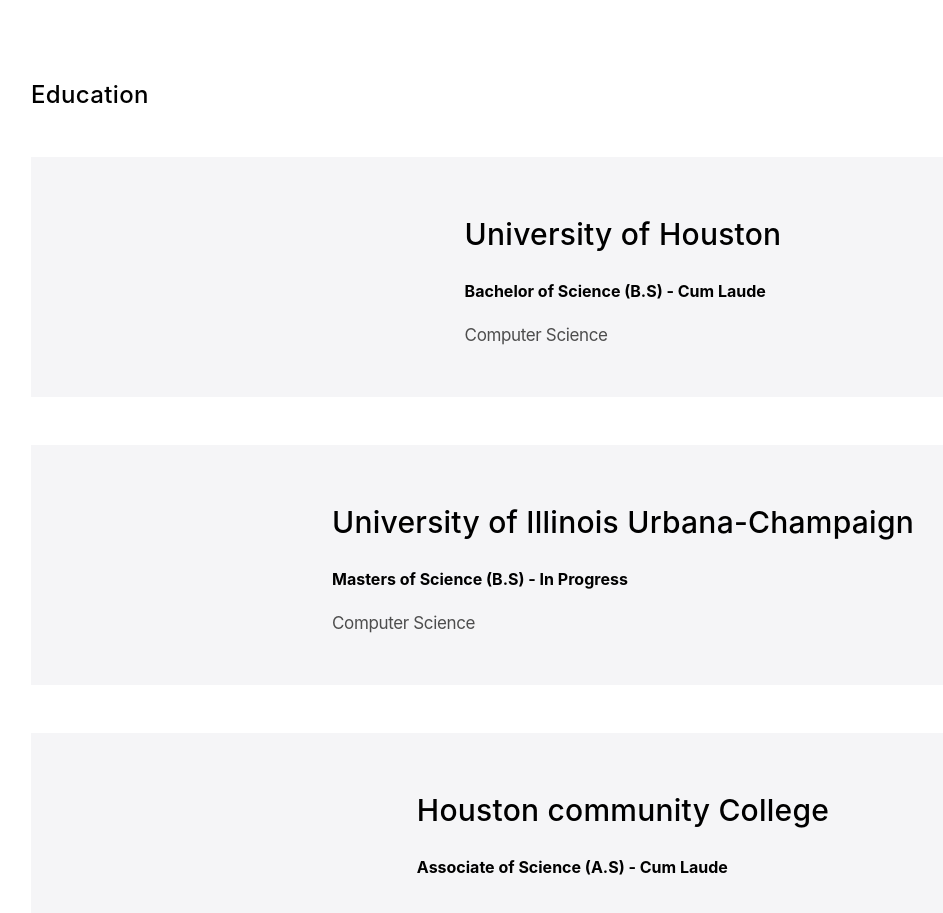
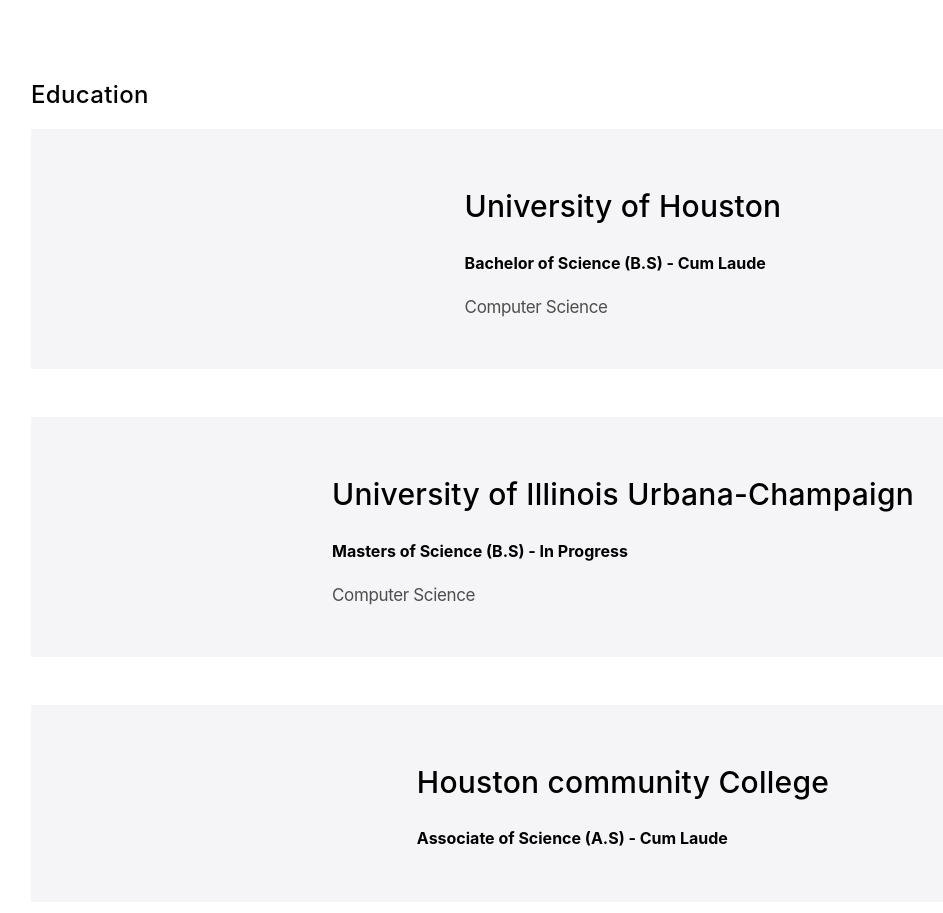
Before and after one commit to nunez-giovanni/nunez-giovanni.github.io, a plain HTML site: page index.html in a window 1280 px wide. Shown: the part 3480-4393 px from the top of the page, without its empty margins (17-960 px from the left). Drawn offline with Linux system fonts and the light colour scheme.

Commit message:
Remover margin from education

```diff
--- a/index.html
+++ b/index.html
@@ -251,7 +251,7 @@
 
         <section class="section-margin" style="margin-top: 5rem">
             <h2 class="header-section">Education</h2>
-            <div class="center-parent center-verticaly section-banner-solid" style="padding: 2rem 4rem; margin-top: 3rem">
+            <div class="center-parent center-verticaly section-banner-solid" style="padding: 2rem 4rem; margin-top: 0rem">
                 <div style="margin: 0 3rem">
                     <h3 class="header-name">University of Houston</h3>
                     <div style="margin-bottom: 0px"><h4>Bachelor of Science (B.S) - Cum Laude</h4></div>
```
